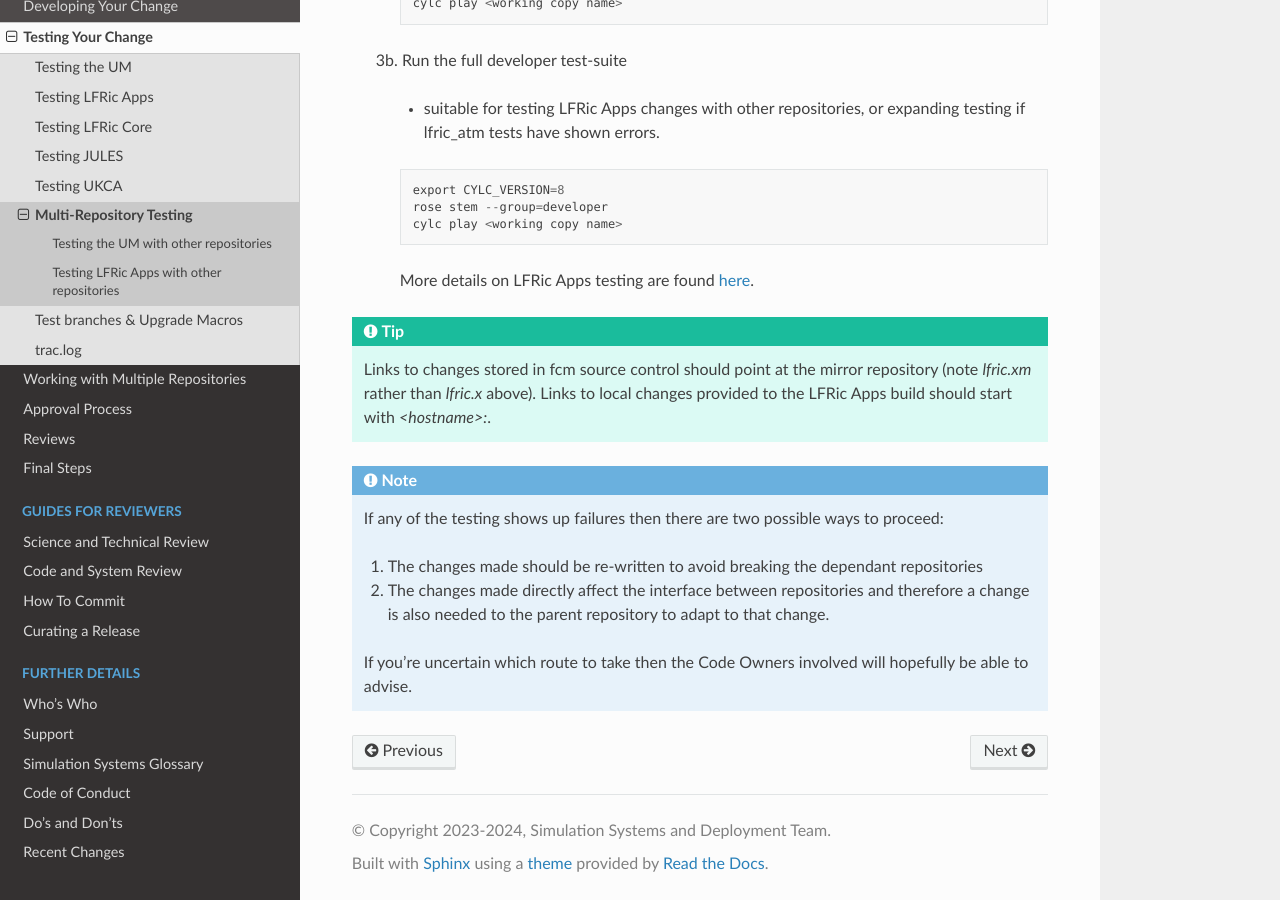
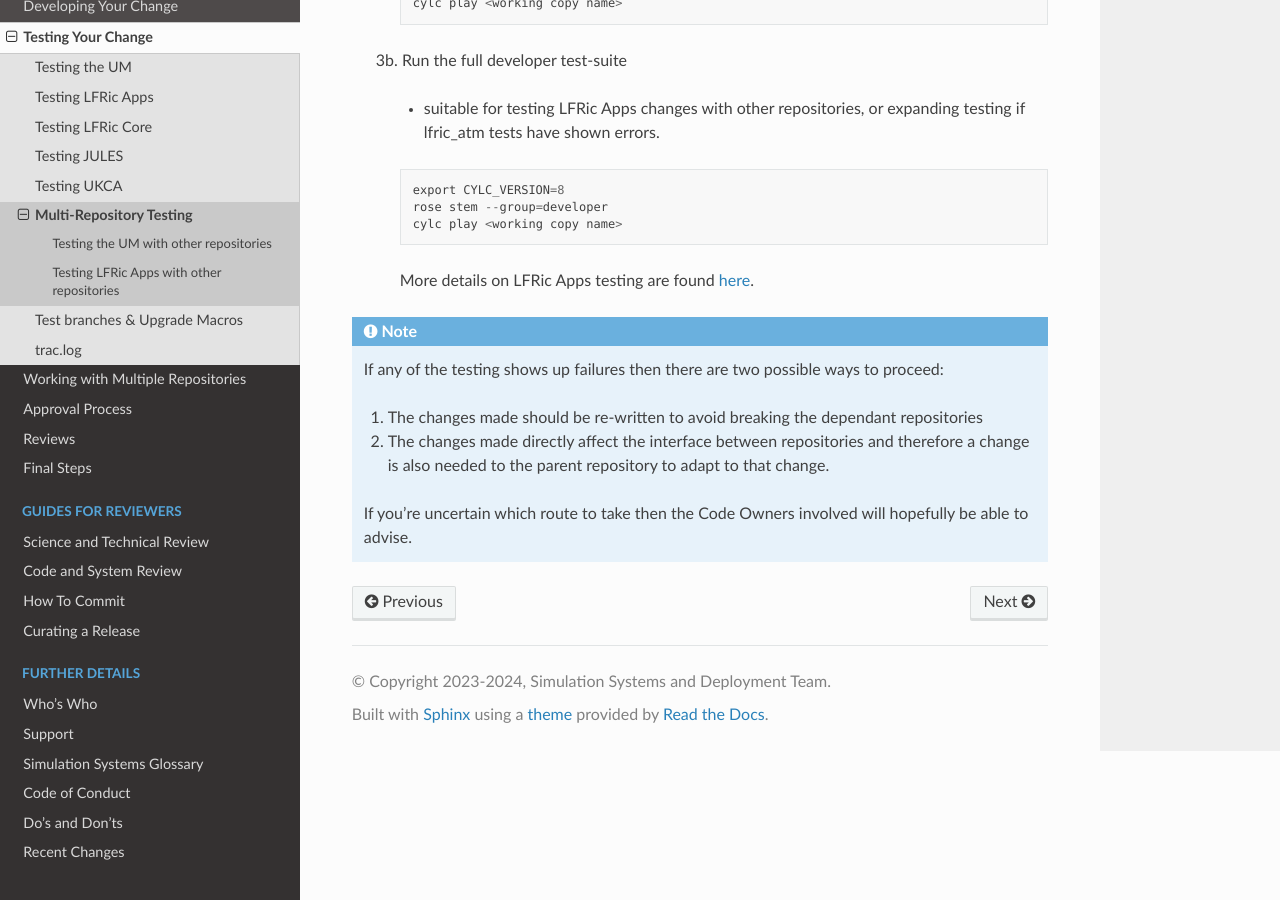
Before and after one commit to MetOffice/simulation-systems, a Sphinx documentation site: the page built from source/WorkingPractices/TestSuites/multi-repo_testing.rst, in a window 1280 px wide and 900 px high, scrolled down 1661 px. Built offline with Sphinx 7.4.7 and the Read the Docs theme 2.0.0, drawn with Linux system fonts in a browser that asks for light colours.

Commit message:
delete tip box deleted in previous conflicting change

```diff
--- a/source/WorkingPractices/TestSuites/multi-repo_testing.rst
+++ b/source/WorkingPractices/TestSuites/multi-repo_testing.rst
@@ -90,13 +90,6 @@ these paths can either be to local changes or those in the repository.
 
         More details on LFRic Apps testing are found :ref:`here<lfric_apps_test>`.
 
-
-
-.. tip::
-    Links to changes stored in fcm source control should point at the mirror
-    repository (note `lfric.xm` rather than `lfric.x` above). Links to local
-    changes provided to the LFRic Apps build should start with `<hostname>:`.
-
 .. note::
     If any of the testing shows up failures then there are two possible ways to
     proceed:
```
